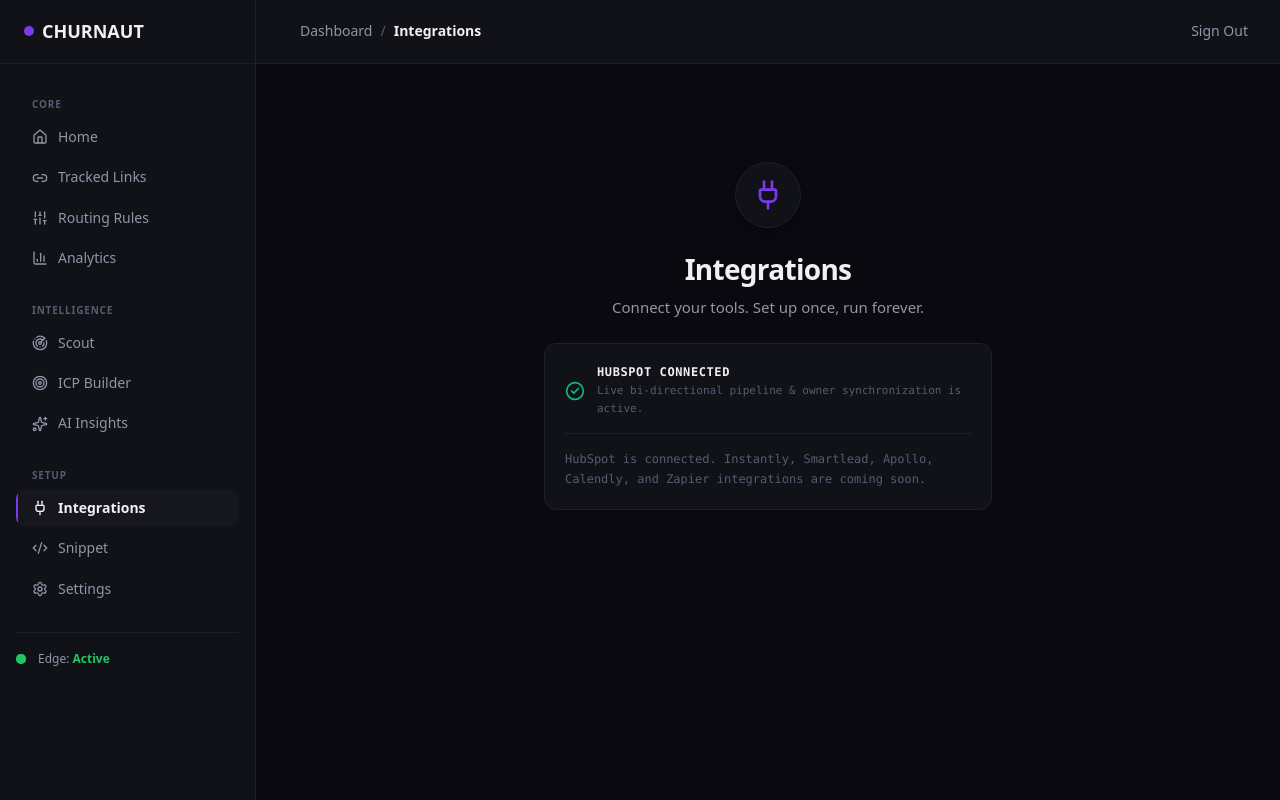
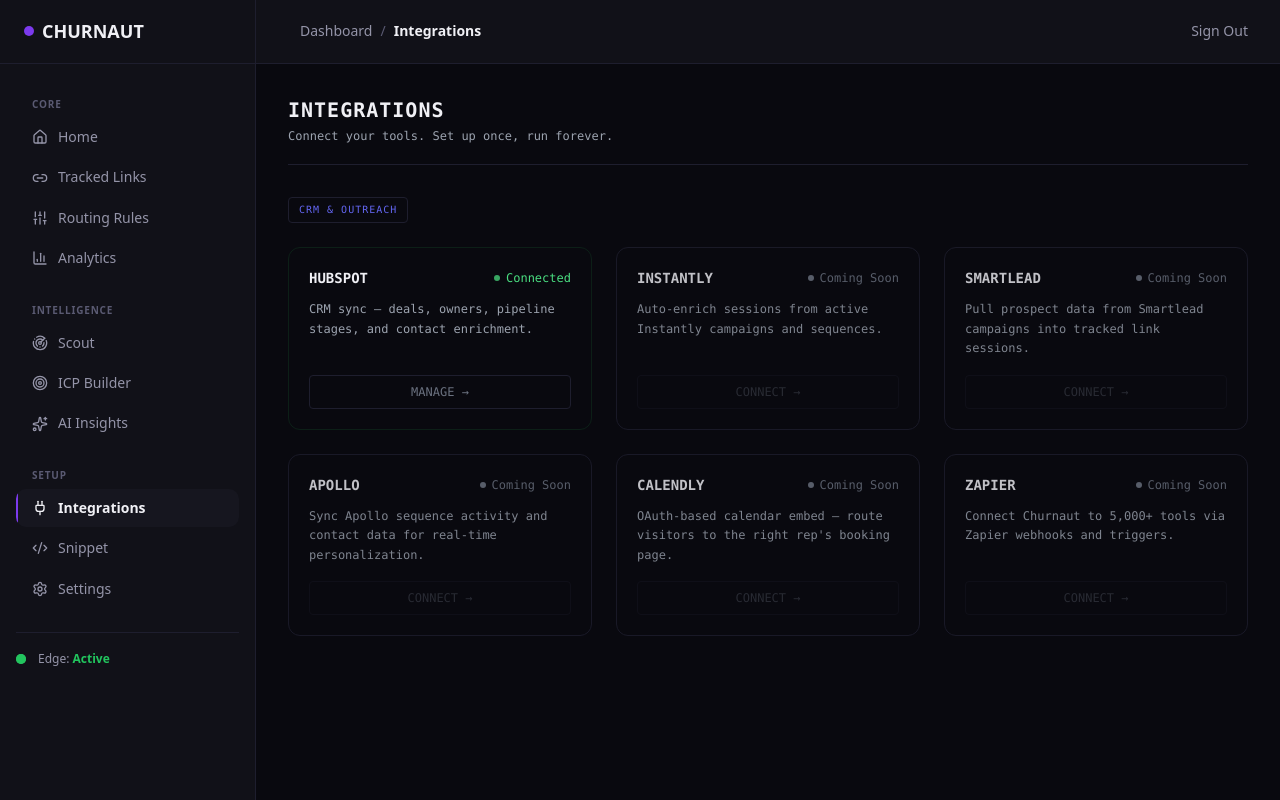
Before and after one commit to cherrylw1/Churnaut_backend, a Next.js app: page /dashboard/integrations in a window 1280 px wide. Built offline with nearby package versions, Linux system fonts and the light colour scheme.

Commit message:
Replace integrations page with dashboard integrations hub grid

```diff
--- a/app/dashboard/integrations/page.tsx
+++ b/app/dashboard/integrations/page.tsx
@@ -1,41 +1,169 @@
 'use client';
 
 import React from 'react';
-import { Plug, CheckCircle2 } from 'lucide-react';
 
 export default function IntegrationsPage() {
   return (
-    <div className="flex flex-col items-center justify-center min-h-[60vh] px-4 text-center space-y-6">
-      <div className="p-4 bg-[var(--bg-surface)] border border-[var(--border-subtle)] rounded-full flex items-center justify-center text-[var(--accent)] shadow-lg">
-        <Plug className="w-8 h-8" />
+    <div className="space-y-6">
+      {/* Page Header */}
+      <div className="flex justify-between items-center border-b border-[var(--border-subtle)] pb-5">
+        <div>
+          <h1 className="text-xl font-bold tracking-wider font-mono uppercase">INTEGRATIONS</h1>
+          <p className="text-xs font-mono text-gray-400 mt-1">Connect your tools. Set up once, run forever.</p>
+        </div>
       </div>
 
-      <div className="space-y-2 max-w-md">
-        <h1 className="text-[28px] font-bold text-[var(--text-primary)] leading-tight tracking-tight font-sans">
-          Integrations
-        </h1>
-        <p className="text-[15px] font-medium text-[var(--text-secondary)] font-sans">
-          Connect your tools. Set up once, run forever.
-        </p>
+      {/* Section Label */}
+      <div className="flex items-center pt-2">
+        <span className="text-[10px] font-mono text-[#6366f1] tracking-widest uppercase bg-[var(--border-subtle)]/40 py-1 px-2.5 rounded border border-[var(--border-subtle)]">
+          CRM & OUTREACH
+        </span>
       </div>
 
-      <div className="max-w-md bg-[var(--bg-surface)] border border-[var(--border-subtle)] rounded-[12px] p-5 space-y-4 shadow-sm text-left">
-        <div className="flex items-center gap-3">
-          <CheckCircle2 className="w-5 h-5 text-[var(--green)] flex-shrink-0" />
+      {/* Grid of Cards */}
+      <div className="grid grid-cols-1 md:grid-cols-3 gap-6">
+        {/* HubSpot (CONNECTED) */}
+        <div className="border border-green-900/30 bg-[var(--bg-elevated)]/50 rounded-lg p-5 flex flex-col justify-between gap-4">
+          <div className="space-y-3">
+            <div className="flex justify-between items-center">
+              <h3 className="font-mono font-bold uppercase text-sm text-[var(--text-primary)]">HubSpot</h3>
+              <div className="flex items-center gap-1.5 text-green-400 text-xs font-mono">
+                <span className="w-1.5 h-1.5 rounded-full bg-green-400 animate-pulse"></span>
+                Connected
+              </div>
+            </div>
+            <p className="font-mono text-xs text-gray-400 leading-relaxed">
+              CRM sync — deals, owners, pipeline stages, and contact enrichment.
+            </p>
+          </div>
           <div>
-            <div className="text-xs font-mono text-[var(--text-primary)] uppercase tracking-wider font-bold">
-              HubSpot Connected
-            </div>
-            <div className="text-[11px] font-mono text-[var(--text-muted)] mt-0.5">
-              Live bi-directional pipeline & owner synchronization is active.
-            </div>
+            <button
+              disabled
+              className="w-full py-2 px-3 border border-[var(--border-subtle)] text-gray-500 font-mono text-xs rounded cursor-not-allowed text-center transition-all"
+            >
+              MANAGE →
+            </button>
           </div>
         </div>
 
-        <div className="border-t border-[var(--border-subtle)] pt-4">
-          <p className="text-xs font-mono text-[var(--text-muted)] leading-relaxed">
-            HubSpot is connected. Instantly, Smartlead, Apollo, Calendly, and Zapier integrations are coming soon.
-          </p>
+        {/* Instantly */}
+        <div className="border border-[var(--border-subtle)] bg-[var(--bg-elevated)]/50 rounded-lg p-5 flex flex-col justify-between gap-4 opacity-80">
+          <div className="space-y-3">
+            <div className="flex justify-between items-center">
+              <h3 className="font-mono font-bold uppercase text-sm text-[var(--text-primary)]">Instantly</h3>
+              <div className="flex items-center gap-1.5 text-gray-500 text-xs font-mono">
+                <span className="w-1.5 h-1.5 rounded-full bg-gray-500"></span>
+                Coming Soon
+              </div>
+            </div>
+            <p className="font-mono text-xs text-gray-400 leading-relaxed">
+              Auto-enrich sessions from active Instantly campaigns and sequences.
+            </p>
+          </div>
+          <div>
+            <button
+              disabled
+              className="w-full py-2 px-3 border border-[var(--border-subtle)] text-gray-500 font-mono text-xs rounded opacity-40 cursor-not-allowed text-center"
+            >
+              CONNECT →
+            </button>
+          </div>
+        </div>
+
+        {/* Smartlead */}
+        <div className="border border-[var(--border-subtle)] bg-[var(--bg-elevated)]/50 rounded-lg p-5 flex flex-col justify-between gap-4 opacity-80">
+          <div className="space-y-3">
+            <div className="flex justify-between items-center">
+              <h3 className="font-mono font-bold uppercase text-sm text-[var(--text-primary)]">Smartlead</h3>
+              <div className="flex items-center gap-1.5 text-gray-500 text-xs font-mono">
+                <span className="w-1.5 h-1.5 rounded-full bg-gray-500"></span>
+                Coming Soon
+              </div>
+            </div>
+            <p className="font-mono text-xs text-gray-400 leading-relaxed">
+              Pull prospect data from Smartlead campaigns into tracked link sessions.
+            </p>
+          </div>
+          <div>
+            <button
+              disabled
+              className="w-full py-2 px-3 border border-[var(--border-subtle)] text-gray-500 font-mono text-xs rounded opacity-40 cursor-not-allowed text-center"
+            >
+              CONNECT →
+            </button>
+          </div>
+        </div>
+
+        {/* Apollo */}
+        <div className="border border-[var(--border-subtle)] bg-[var(--bg-elevated)]/50 rounded-lg p-5 flex flex-col justify-between gap-4 opacity-80">
+          <div className="space-y-3">
+            <div className="flex justify-between items-center">
+              <h3 className="font-mono font-bold uppercase text-sm text-[var(--text-primary)]">Apollo</h3>
+              <div className="flex items-center gap-1.5 text-gray-500 text-xs font-mono">
+                <span className="w-1.5 h-1.5 rounded-full bg-gray-500"></span>
+                Coming Soon
+              </div>
+            </div>
+            <p className="font-mono text-xs text-gray-400 leading-relaxed">
+              Sync Apollo sequence activity and contact data for real-time personalization.
+            </p>
+          </div>
+          <div>
+            <button
+              disabled
+              className="w-full py-2 px-3 border border-[var(--border-subtle)] text-gray-500 font-mono text-xs rounded opacity-40 cursor-not-allowed text-center"
+            >
+              CONNECT →
+            </button>
+          </div>
+        </div>
+
+        {/* Calendly */}
+        <div className="border border-[var(--border-subtle)] bg-[var(--bg-elevated)]/50 rounded-lg p-5 flex flex-col justify-between gap-4 opacity-80">
+          <div className="space-y-3">
+            <div className="flex justify-between items-center">
+              <h3 className="font-mono font-bold uppercase text-sm text-[var(--text-primary)]">Calendly</h3>
+              <div className="flex items-center gap-1.5 text-gray-500 text-xs font-mono">
+                <span className="w-1.5 h-1.5 rounded-full bg-gray-500"></span>
+                Coming Soon
+              </div>
+            </div>
+            <p className="font-mono text-xs text-gray-400 leading-relaxed">
+              OAuth-based calendar embed — route visitors to the right rep&apos;s booking page.
+            </p>
+          </div>
+          <div>
+            <button
+              disabled
+              className="w-full py-2 px-3 border border-[var(--border-subtle)] text-gray-500 font-mono text-xs rounded opacity-40 cursor-not-allowed text-center"
+            >
+              CONNECT →
+            </button>
+          </div>
+        </div>
+
+        {/* Zapier */}
+        <div className="border border-[var(--border-subtle)] bg-[var(--bg-elevated)]/50 rounded-lg p-5 flex flex-col justify-between gap-4 opacity-80">
+          <div className="space-y-3">
+            <div className="flex justify-between items-center">
+              <h3 className="font-mono font-bold uppercase text-sm text-[var(--text-primary)]">Zapier</h3>
+              <div className="flex items-center gap-1.5 text-gray-500 text-xs font-mono">
+                <span className="w-1.5 h-1.5 rounded-full bg-gray-500"></span>
+                Coming Soon
+              </div>
+            </div>
+            <p className="font-mono text-xs text-gray-400 leading-relaxed">
+              Connect Churnaut to 5,000+ tools via Zapier webhooks and triggers.
+            </p>
+          </div>
+          <div>
+            <button
+              disabled
+              className="w-full py-2 px-3 border border-[var(--border-subtle)] text-gray-500 font-mono text-xs rounded opacity-40 cursor-not-allowed text-center"
+            >
+              CONNECT →
+            </button>
+          </div>
         </div>
       </div>
     </div>
```
